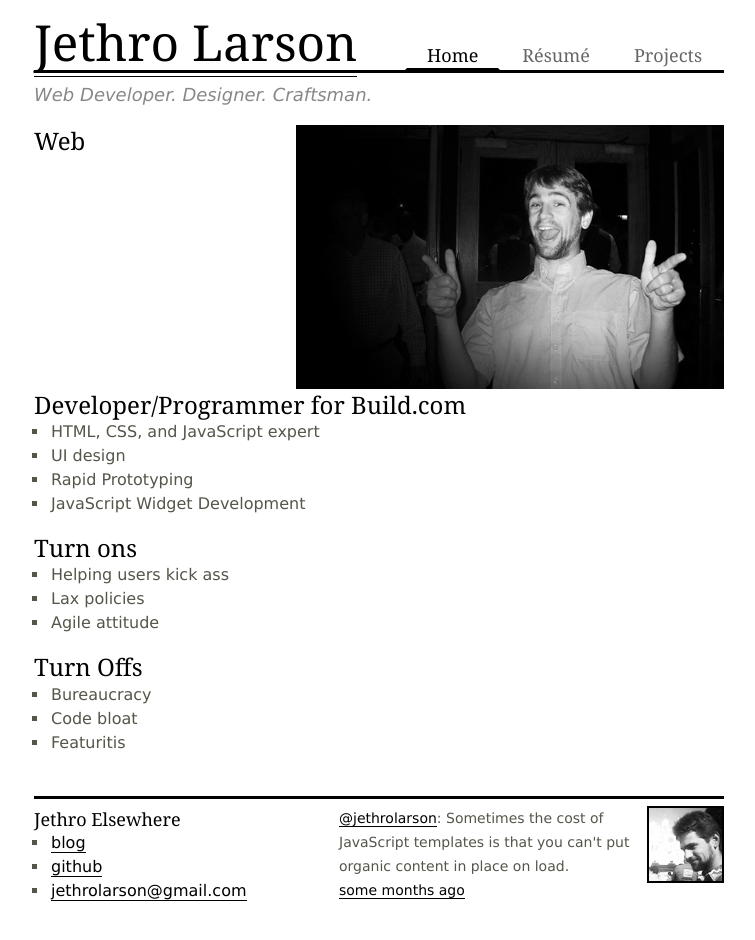
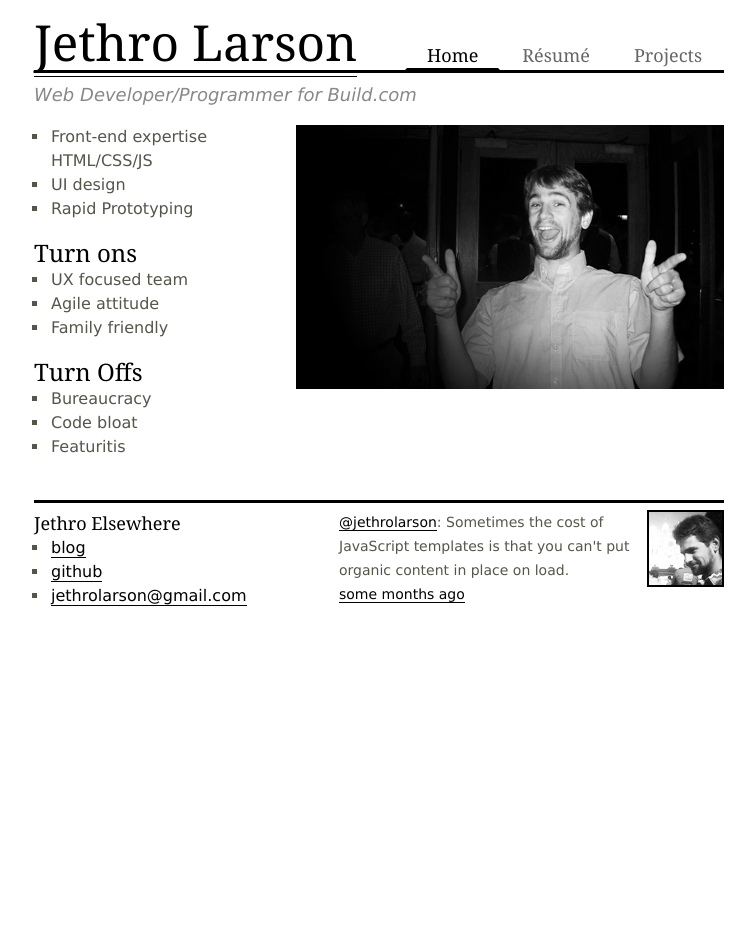
Before and after one commit to jethrolarson/jethrolarson.github.com, a Jekyll site: the page built from index.md, in a window 1280 px wide. Shown: the whole page, without its empty margins (261-1016 px from the left). Built offline with Jekyll 4.4.1, drawn with Linux system fonts in a browser that asks for light colours; Markdown is read by kramdown in place of the engine named in the settings; after the commit the page ends 900 px from its top, so only the background shows below that.

Commit message:
Updated homepage text. Using actual favicon.

```diff
--- a/index.md
+++ b/index.md
@@ -1,26 +1,23 @@
 ---
 id: index
 title: Jethro Larson - Web Developer, Designer, Craftsman
-subhead: Web Developer. Designer. Craftsman.
+subhead: Web Developer/Programmer for Build.com
 layout: full
 description: The personal portfolio of Web Designer/Developer Jethro Larson
 ---
 
 <img id="picture" src="/images/ohYeah_small.jpg" alt="Oh Yeaaah!"/>
 
-Web Developer/Programmer for Build.com
---------------------------
-* HTML, CSS, and JavaScript expert
+* Front-end expertise
+  HTML/CSS/JS
 * UI design
 * Rapid Prototyping
-* JavaScript Widget Development
-
 
 Turn ons
 --------
-* Helping users kick ass
-* Lax policies
+* UX focused team
 * Agile attitude
+* Family friendly
 
 Turn Offs
 ---------
```
Also changed, not shown: favicon.ico.
